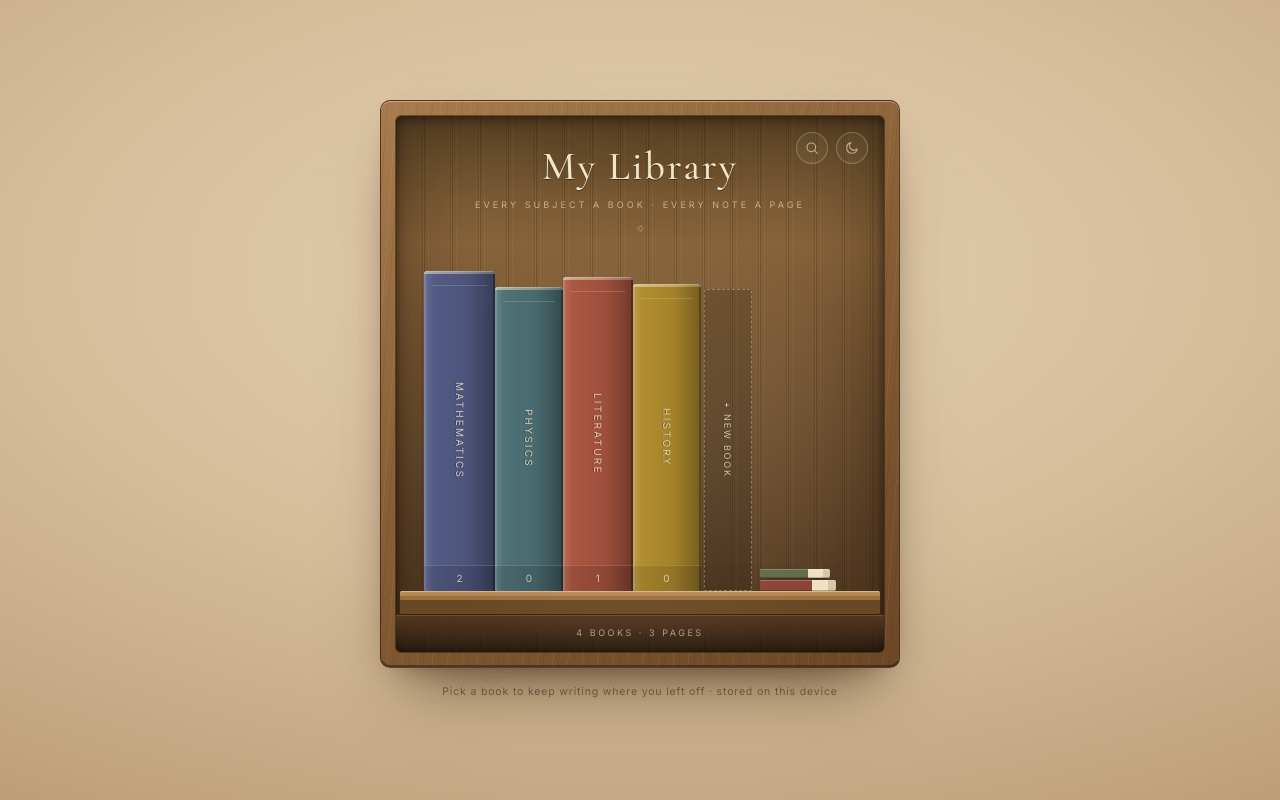
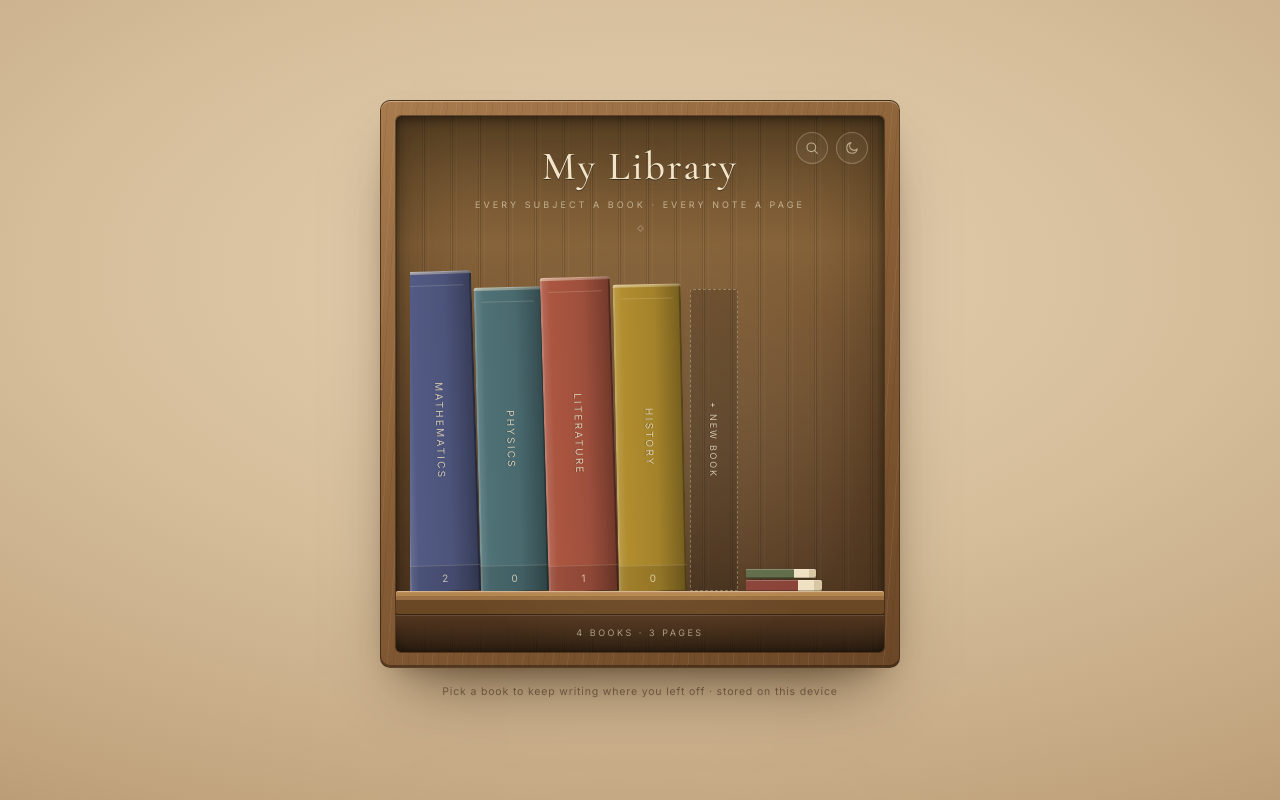
Before and after one commit to olcanaskar/my-library, a Next.js app: page / in a window 1280 px wide. Built offline with nearby package versions, Linux system fonts and the light colour scheme.

Commit message:
feat: lean the books against the shelf

```diff
--- a/app/globals.css
+++ b/app/globals.css
@@ -310,12 +310,12 @@ html[data-theme="dark"] .library-scene {
   justify-content: flex-start;
   gap: 0;
   min-width: max-content;
-  padding: 14px 14px 0;
+  padding: 14px 0 0;
 }
 
 .shelf-board {
   height: 24px;
-  margin: 0 4px;
+  margin: 0;
   border-radius: 2px;
   background: linear-gradient(
     180deg,
@@ -387,6 +387,8 @@ html[data-theme="dark"] .scene-hint {
   align-items: center;
   justify-content: center;
   flex-shrink: 0;
+  transform: rotate(var(--tilt, 0deg));
+  transform-origin: bottom center;
   border-radius: 3px 3px 1px 1px;
   background:
     linear-gradient(
@@ -423,7 +425,7 @@ html[data-theme="dark"] .scene-hint {
 }
 
 .book-spine:hover {
-  transform: translateY(-6px);
+  transform: translateY(-6px) rotate(var(--tilt, 0deg));
   filter: brightness(1.06);
   box-shadow:
     inset 0 1px 0 rgba(255, 245, 225, 0.28),
--- a/components/library/BookSpine.tsx
+++ b/components/library/BookSpine.tsx
@@ -6,6 +6,8 @@ import type { BookRect } from "./BookOpening";
 
 /** Slight height differences so the shelf reads as real books, not bars. */
 const STAGGER = [0, 16, 6, 13, 3, 18];
+/** A gentle lean, as if the row settled against the left side. */
+const TILT = [-1.8, -1.4, -1.7, -1.2, -1.6, -1];
 
 type BookSpineProps = {
   subject: Subject;
@@ -56,6 +58,7 @@ export function BookSpine({
           height,
           // Dust the stored colour down towards the wood so the shelf feels aged.
           "--spine-color": `color-mix(in oklab, ${subject.color} 76%, #6b4e30)`,
+          "--tilt": `${TILT[index % TILT.length]}deg`,
         } as React.CSSProperties
       }
     >
```
